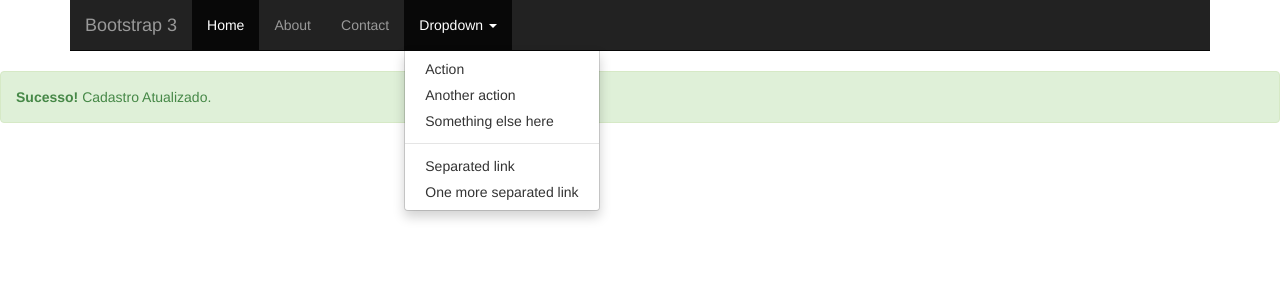
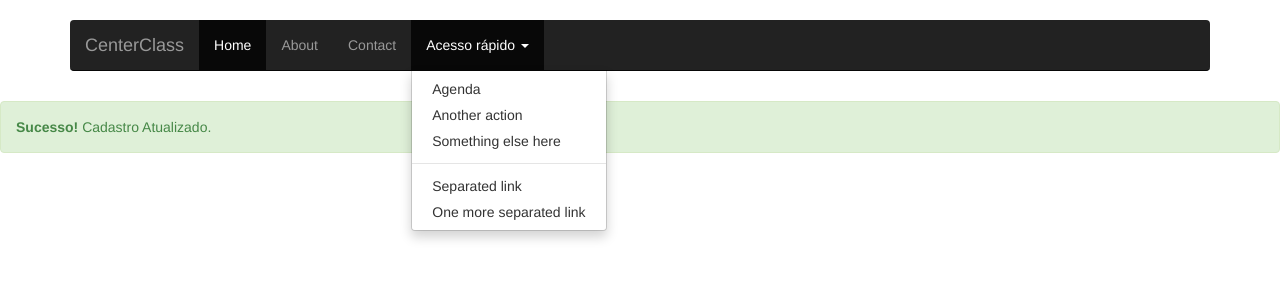
Before and after one commit to marco-istccp/Projeto, a Django app: template agenda/templates/salvo.html in a window 1280 px wide, after a click on "Acesso rápido". Shown: the top 300 px of the page. Run offline with Django 3.2, Linux system fonts and the light colour scheme; the template is opened without the code that fills it, so the values that code supplies are empty; some libraries are stand-ins or nearby versions.

Commit message:
Correções dos templates

```diff
--- a/agenda/models.py
+++ b/agenda/models.py
@@ -10,3 +10,6 @@ class ItemAgenda(models.Model):
 	titulo = models.CharField (max_length=100)
 	descricao = models.TextField()
 	usuario = models.ForeignKey(User)
+
+	def __unicode__(self):
+		return u"%s - %s %s" % (self.titulo, self.data, self.hora)
--- a/agenda/templates/lista.html
+++ b/agenda/templates/lista.html
@@ -81,6 +81,7 @@
 <br>
 <br>
 <br>
+<h2>Bem Vindo, {{ request.user }} !</h2>
 <br>
 <br>
 <br>
--- a/agenda/templates/salvo.html
+++ b/agenda/templates/salvo.html
@@ -1,7 +1,34 @@
 {% extends 'base.html' %}
 
+
 {% block cabecalho %}
+<style>
+  /* Remve the edge padding needed for mobile */
+  .marketing {
+    padding-left: 0;
+    padding-right: 0;
+  }
 
+  /* Navbar positioning foo */
+  .navbar-wrapper {
+    margin-top: 20px;
+    margin-bottom: -90px; /* Negative margin to pull up carousel. 90px is roughly margins and height of navbar. */
+  }
+  /* The navbar becomes detached from the top, so we round the corners */
+  .navbar-wrapper .navbar {
+    border-radius: 4px;
+  }
+
+  /* Bump up size of carousel content */
+  .carousel-caption p {
+    margin-bottom: 20px;
+    font-size: 21px;
+    line-height: 1.4;
+  }
+
+}
+</style>
+<body>
 <div class="navbar-wrapper">
   <div class="container">
     <div class="navbar navbar-inverse navbar-static-top">
@@ -12,7 +39,7 @@
         <span class="icon-bar"></span>
         <span class="icon-bar"></span>
       </a>
-        <a class="navbar-brand" href="#">Bootstrap 3</a>
+        <a class="navbar-brand" href="/">CenterClass</a>
         </div>
         <div class="navbar-collapse collapse">
           <ul class="nav navbar-nav">
@@ -20,9 +47,9 @@
             <li><a href="/sobre" target="ext">About</a></li>
             <li><a href="#contact">Contact</a></li>
             <li class="dropdown">
-              <a href="#" class="dropdown-toggle" data-toggle="dropdown">Dropdown <b class="caret"></b></a>
+              <a href="#" class="dropdown-toggle" data-toggle="dropdown">Acesso rápido <b class="caret"></b></a>
               <ul class="dropdown-menu">
-                <li><a href="#">Action</a></li>
+                <li><a href="/agenda">Agenda</a></li>
                 <li><a href="#">Another action</a></li>
                 <li><a href="#">Something else here</a></li>
                 <li class="divider"></li>
@@ -32,11 +59,15 @@
             </li>
           </ul>
         </div>
-
     </div>
   </div><!-- /container -->
 </div><!-- /navbar wrapper -->
-
+<body>
+<br>
+<br>
+<br>
+<br>
+<br>
 {% endblock %}
 
 {% block corpo %}
@@ -45,9 +76,7 @@
   <strong>Sucesso!</strong> Cadastro Atualizado.
 </div>
 
-<!-- <a href="#"><button class="btn btn-success">Dados salvos com sucesso!</button></a> -->
+<meta http-equiv="refresh" content="10;URL=/agenda">
 
-<meta http-equiv="refresh" content="3;URL=/agenda">
-
-
+</body>
 {% endblock %}
--- a/agenda/views.py
+++ b/agenda/views.py
@@ -25,7 +25,7 @@ def adiciona(request):
             item.save()
 
             # Mensagem de formulário cadastrado
-            return render_to_response("salvo.html", {})
+            return render_to_response("salvo.html", {}, context_instance=RequestContext(request))
     else:
         # Exibe formulário em branco
         form = FormItemAgenda()
@@ -52,5 +52,4 @@ def remove(request, nr_item):
     	return render_to_response("removido.html", {'item': item},
     		context_instance=RequestContext(request))
     else:
-        return render_to_response("remove.html", {'item': item},
-        	context_instance=RequestContext(request))
+        return render_to_response("remove.html", {'item': item}, context_instance=RequestContext(request))
```
Also changed, not shown: agenda/admin.py (+13 -1 lines), agenda/templates/login.html (+0 -35 lines).
